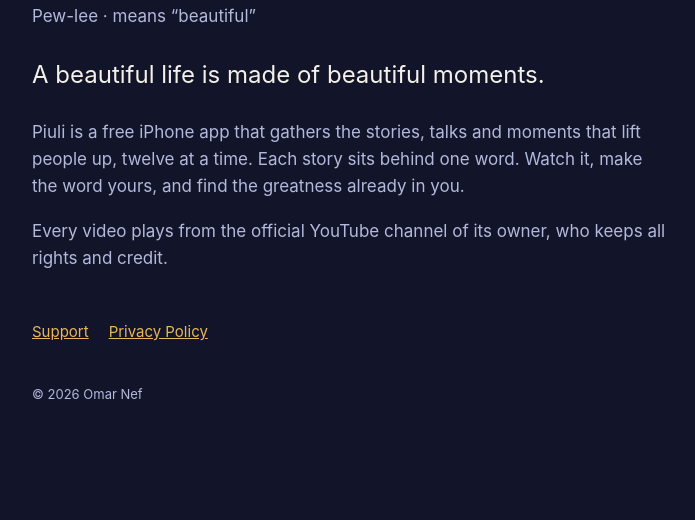
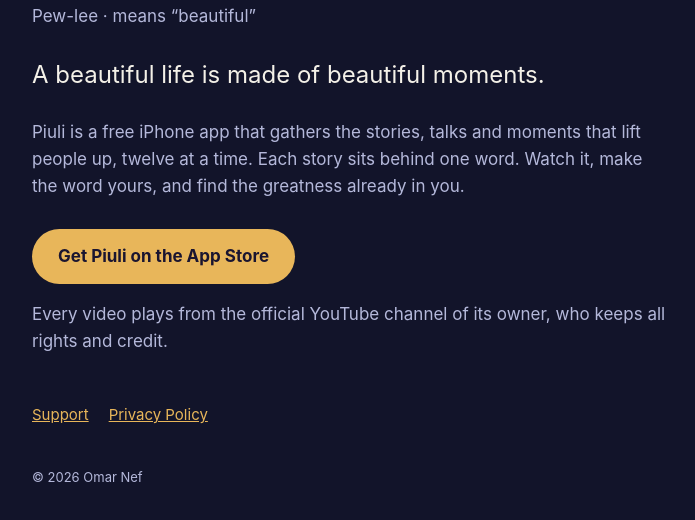
Before and after one commit to omarnef1965/piuli-website, a plain HTML site: page index.html in a window 1280 px wide. Shown: the part 132-652 px from the top of the page, without its empty margins (288-983 px from the left). Drawn offline with Linux system fonts and the light colour scheme.

Commit message:
Add App Store link for Piuli app

```diff
--- a/index.html
+++ b/index.html
@@ -4,6 +4,7 @@
 <h1>piuli</h1><p>Pew-lee · means “beautiful”</p>
 <p class="lead">A beautiful life is made of beautiful moments.</p>
 <p>Piuli is a free iPhone app that gathers the stories, talks and moments that lift people up, twelve at a time. Each story sits behind one word. Watch it, make the word yours, and find the greatness already in you.</p>
+  <p style="margin:28px 0 8px"><a href="https://apps.apple.com/app/piuli/id6826094056" style="display:inline-block;background:#E8B65A;color:#1A1530;font-weight:700;text-decoration:none;padding:14px 26px;border-radius:999px">Get Piuli on the App Store</a></p>
 <p>Every video plays from the official YouTube channel of its owner, who keeps all rights and credit.</p>
 <nav><a href="/support/">Support</a><a href="/privacy/">Privacy Policy</a></nav>
 <footer>© 2026 Omar Nef</footer>
```
